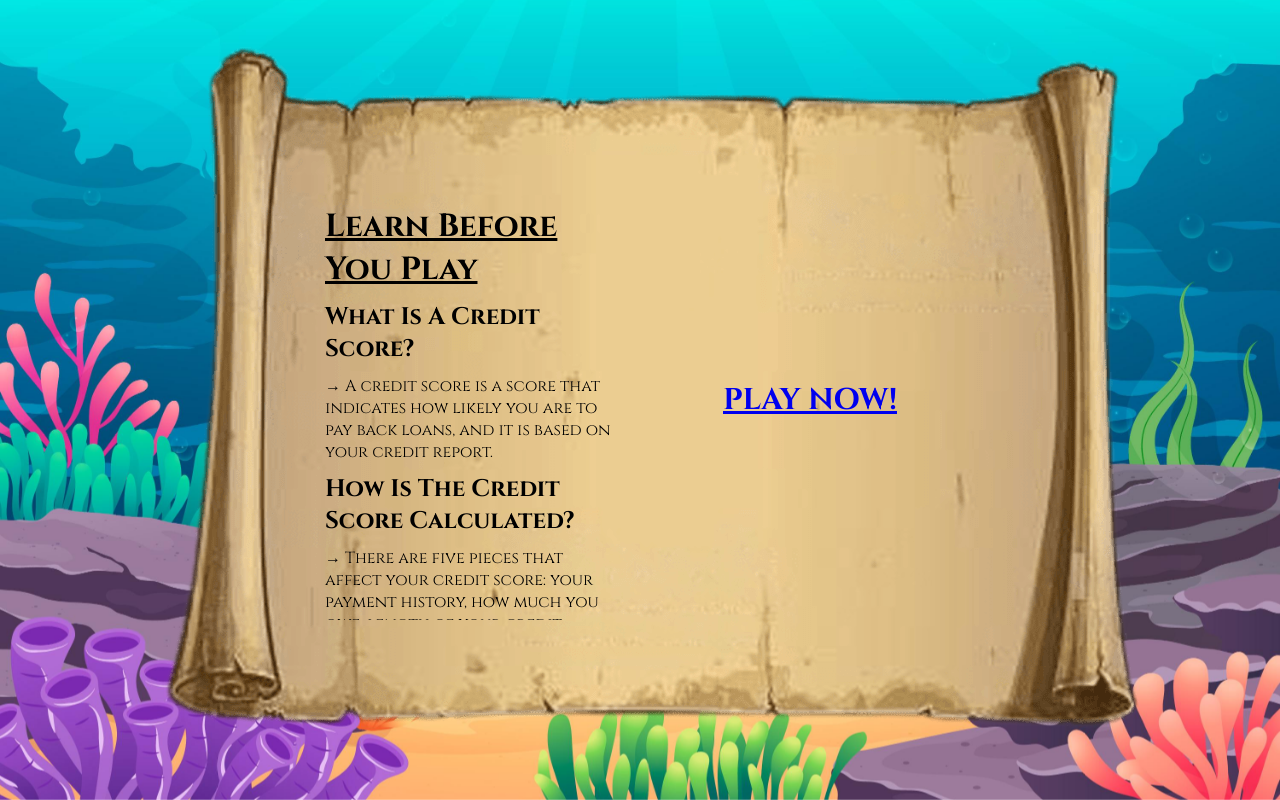
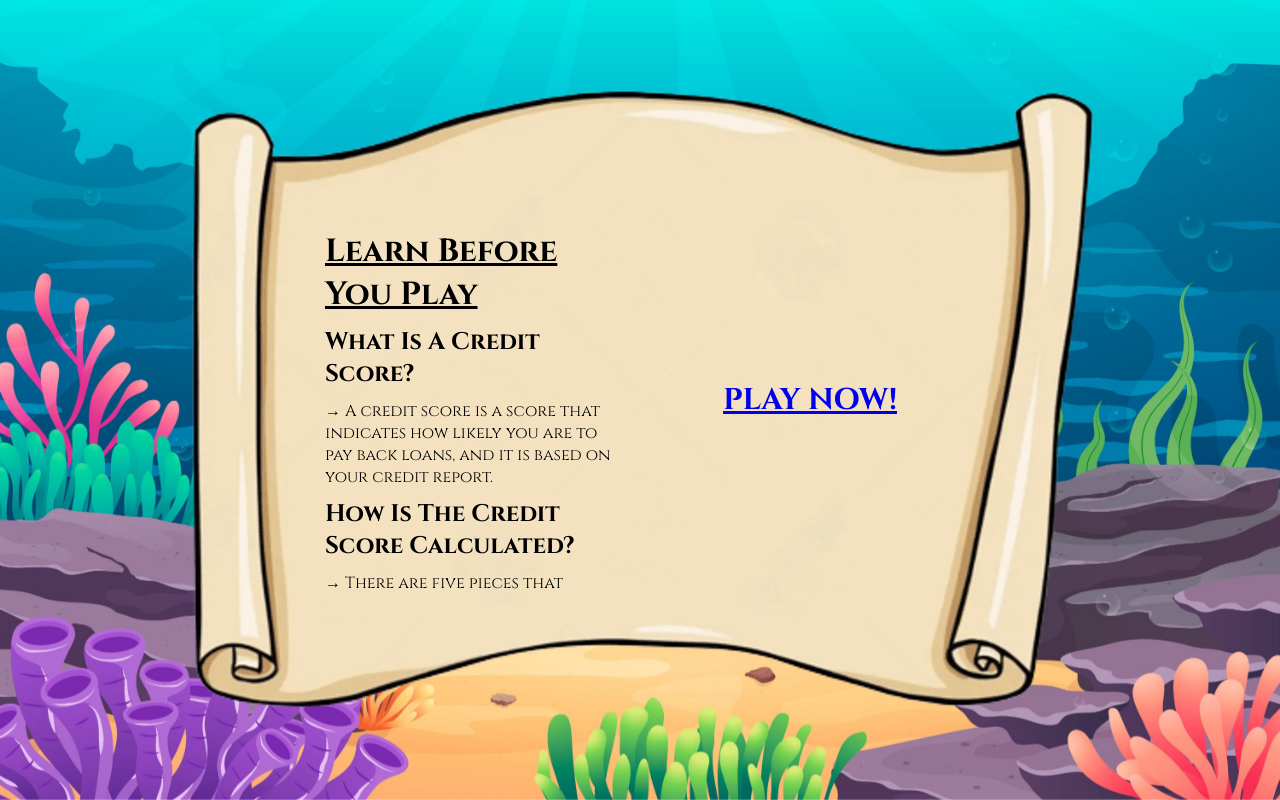
Before and after one commit to grantsweeney02/creditscoresim, a React (Create React App) app in the folder creditscoresim/: page /learn in a window 1280 px wide. Built offline with nearby package versions, Linux system fonts and the light colour scheme; the HTML template or start-up script is replaced by a standard one.

Commit message:
new scroll

```diff
--- a/creditscoresim/src/pages/Home.jsx
+++ b/creditscoresim/src/pages/Home.jsx
@@ -20,7 +20,7 @@ const Home = () => {
                 <div className="sign">
                     <a
                         class="sign__text"
-                        href="/sim"
+                        href="/learn"
                         onClick={() => gotolearn()}
                     >
                         GET STARTED
--- a/creditscoresim/src/styles/style.css
+++ b/creditscoresim/src/styles/style.css
@@ -66,7 +66,7 @@ body {
     justify-content: center;
     margin: 20px;
     padding: 100px;
-    background: url('../../public/images/scroll_large.png') no-repeat center center fixed;
+    background: url('../../public/images/new_scroll.png') no-repeat center center fixed;
     height: 600px;
     width: 800px;
 }
@@ -160,7 +160,7 @@ body {
     }
 
     to {
-        top: 0;
+        top: -40%;
     }
 }
 
@@ -188,43 +188,39 @@ a:hover {
     align-items: center;
     margin: 20px;
     padding: 100px;
-    background: url('../../public/images/scroll_large.png') no-repeat center center fixed;
+    background: url('../../public/images/new_scroll.png') no-repeat center center fixed;
     height: 600px;
     width: 800px;
 }
 
-.left, .right {
+.left,
+.right {
     display: flex;
     align-items: center;
     justify-content: center;
     padding: 20px;
+    width: 300px;
+    height: 350px;
 }
 
 .left {
-    width: 300px;
     justify-content: flex-start;
-    height: 400px;
     flex-direction: column;
     overflow-y: scroll;
     scroll-behavior: smooth;
 }
 
-.left > h1 {
+.left>h1 {
     text-decoration: underline;
     margin: 5px;
 }
 
-.left > h2 {
+.left>h2 {
     margin: 5px;
 }
 
-.left > p {
+.left>p {
     margin: 5px;
-}
-
-.right {
-    width: 300px;
-    height: 400px;
 }
 
 
```
Also changed, not shown: creditscoresim/public/images/new_scroll.png (added), creditscoresim/public/images/scroll.png (deleted).
